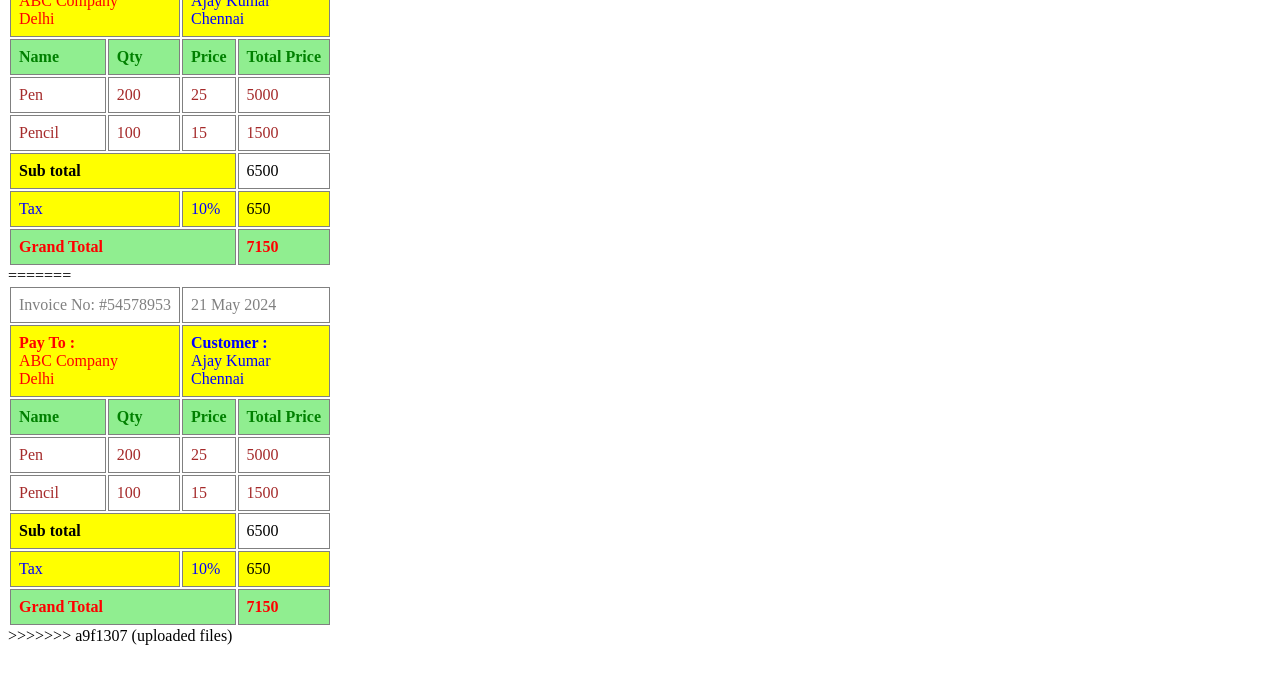
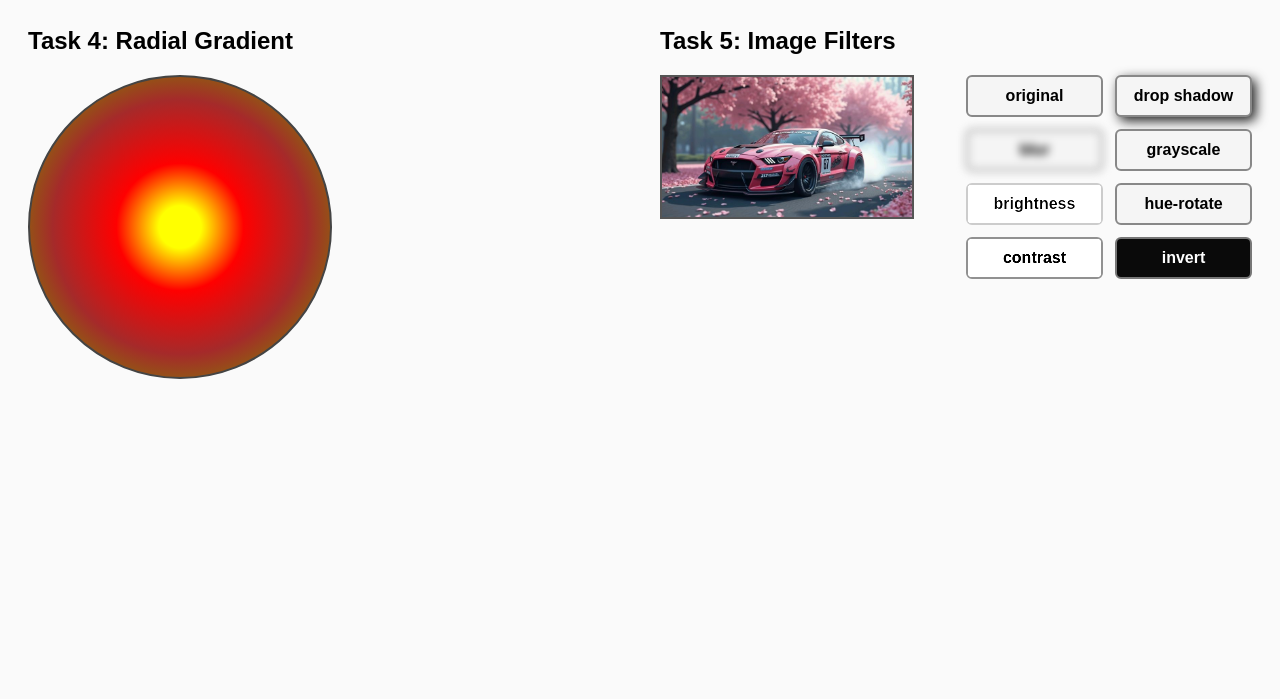
Before and after one commit to MukarramBambot/VCodez_Task_Internship, a plain HTML site: page index.html in a window 1280 px wide. Shown: the part 101-800 px from the top of the page. Drawn offline with Linux system fonts and the light colour scheme.

Commit message:
Update index.html

```diff
--- a/index.html
+++ b/index.html
@@ -1,121 +1,106 @@
-<<<<<<< HEAD
 <!DOCTYPE html>
 <html lang="en">
 <head>
-  <meta charset="UTF-8">
-  <title>Sales Invoice - ABC Company</title>
-  <link rel="stylesheet" href="index.css">
+<meta charset="UTF-8">
+<meta name="viewport" content="width=device-width, initial-scale=1.0">
+<title>Task 4 & 5</title>
+<style>
+  body {
+    font-family: Arial, sans-serif;
+    padding: 20px;
+    background: #fafafa;
+  }
+
+  /* Container for both tasks */
+  .tasks {
+    display: grid;
+    grid-template-columns: 1fr 1fr;
+    gap: 40px;
+    align-items: start;
+  }
+
+  /* ===== Task 4: Radial Gradient ===== */
+  .radial-gradient-demo {
+    width: 300px;
+    height: 300px;
+    border-radius: 50%;
+    background: radial-gradient(circle at center,
+                yellow 10%,
+                red 30%,
+                brown 60%,
+                olive 85%);
+    border: 2px solid #444;
+  }
+
+  /* ===== Task 5: Filters Grid ===== */
+  .filters-task {
+    display: grid;
+    grid-template-columns: 1fr 1fr;
+    gap: 20px;
+  }
+
+  .filters-task img {
+    width: 250px;
+    border: 2px solid #555;
+  }
+
+  .filters-grid {
+    display: grid;
+    grid-template-columns: 1fr 1fr;
+    gap: 12px;
+  }
+
+  .grid-item {
+    padding: 10px;
+    background: #f5f5f5;
+    border: 2px solid #888;
+    text-align: center;
+    border-radius: 6px;
+    font-size: 1em;
+    font-weight: bold;
+  }
+
+  /* Example Filters */
+  .drop-shadow { filter: drop-shadow(4px 4px 6px #222); }
+  .blur { filter: blur(4px); }
+  .grayscale { filter: grayscale(100%); }
+  .brightness { filter: brightness(1.5); }
+  .hue-rotate { filter: hue-rotate(90deg); }
+  .contrast { filter: contrast(200%); }
+  .invert { filter: invert(100%); }
+</style>
 </head>
 <body>
-  <table class="invoice-table">
-    <tr>
-      <td colspan="2" class="top-row">Invoice No: #54578953</td>
-      <td colspan="2" class="top-row date">21 May 2024</td>
-    </tr>
-    <tr>
-      <td colspan="2" class="company-info">
-        <strong>Pay To :</strong><br>
-        ABC Company<br>
-        Delhi
-      </td>
-      <td colspan="2" class="customer-info">
-        <strong>Customer :</strong><br>
-        Ajay Kumar<br>
-        Chennai
-      </td>
-    </tr>
-    <tr>
-      <th class="header-cell">Name</th>
-      <th class="header-cell">Qty</th>
-      <th class="header-cell">Price</th>
-      <th class="header-cell">Total Price</th>
-    </tr>
-    <tr>
-      <td class="item-cell">Pen</td>
-      <td class="item-cell">200</td>
-      <td class="item-cell">25</td>
-      <td class="item-cell">5000</td>
-    </tr>
-    <tr>
-      <td class="item-cell">Pencil</td>
-      <td class="item-cell">100</td>
-      <td class="item-cell">15</td>
-      <td class="item-cell">1500</td>
-    </tr>
-    <tr>
-      <td colspan="3" class="sub-label"><strong>Sub total</strong></td>
-      <td class="sub-total">6500</td>
-    </tr>
-    <tr>
-      <td colspan="2" class="tax-label">Tax</td>
-      <td class="tax-rate">10%</td>
-      <td class="tax-amount">650</td>
-    </tr>
-    <tr>
-      <td colspan="3" class="grand-label"><strong>Grand Total</strong></td>
-      <td class="grand-total"><strong>7150</strong></td>
-    </tr>
-  </table>
+
+<h1>Task 4 & 5</h1>
+
+<div class="tasks">
+
+  <!-- Task 4: Radial Gradient -->
+  <div>
+    <h2>Task 4: Radial Gradient</h2>
+    <div class="radial-gradient-demo"></div>
+  </div>
+
+  <!-- Task 5: Image Filters -->
+  <div>
+    <h2>Task 5: Image Filters</h2>
+    <div class="filters-task">
+      <img src="Car.jpg" alt="Car Image">
+      <div class="filters-grid">
+        <div class="grid-item">original</div>
+        <div class="grid-item drop-shadow">drop shadow</div>
+        <div class="grid-item blur">blur</div>
+        <div class="grid-item grayscale">grayscale</div>
+        <div class="grid-item brightness">brightness</div>
+        <div class="grid-item hue-rotate">hue-rotate</div>
+        <div class="grid-item contrast">contrast</div>
+        <div class="grid-item invert">invert</div>
+      </div>
+    </div>
+  </div>
+
+</div>
+
 </body>
 </html>
-=======
-<!DOCTYPE html>
-<html lang="en">
-<head>
-  <meta charset="UTF-8">
-  <title>Sales Invoice - ABC Company</title>
-  <link rel="stylesheet" href="index.css">
-</head>
-<body>
-  <table class="invoice-table">
-    <tr>
-      <td colspan="2" class="top-row">Invoice No: #54578953</td>
-      <td colspan="2" class="top-row date">21 May 2024</td>
-    </tr>
-    <tr>
-      <td colspan="2" class="company-info">
-        <strong>Pay To :</strong><br>
-        ABC Company<br>
-        Delhi
-      </td>
-      <td colspan="2" class="customer-info">
-        <strong>Customer :</strong><br>
-        Ajay Kumar<br>
-        Chennai
-      </td>
-    </tr>
-    <tr>
-      <th class="header-cell">Name</th>
-      <th class="header-cell">Qty</th>
-      <th class="header-cell">Price</th>
-      <th class="header-cell">Total Price</th>
-    </tr>
-    <tr>
-      <td class="item-cell">Pen</td>
-      <td class="item-cell">200</td>
-      <td class="item-cell">25</td>
-      <td class="item-cell">5000</td>
-    </tr>
-    <tr>
-      <td class="item-cell">Pencil</td>
-      <td class="item-cell">100</td>
-      <td class="item-cell">15</td>
-      <td class="item-cell">1500</td>
-    </tr>
-    <tr>
-      <td colspan="3" class="sub-label"><strong>Sub total</strong></td>
-      <td class="sub-total">6500</td>
-    </tr>
-    <tr>
-      <td colspan="2" class="tax-label">Tax</td>
-      <td class="tax-rate">10%</td>
-      <td class="tax-amount">650</td>
-    </tr>
-    <tr>
-      <td colspan="3" class="grand-label"><strong>Grand Total</strong></td>
-      <td class="grand-total"><strong>7150</strong></td>
-    </tr>
-  </table>
-</body>
-</html>
->>>>>>> a9f1307 (uploaded files)
```
